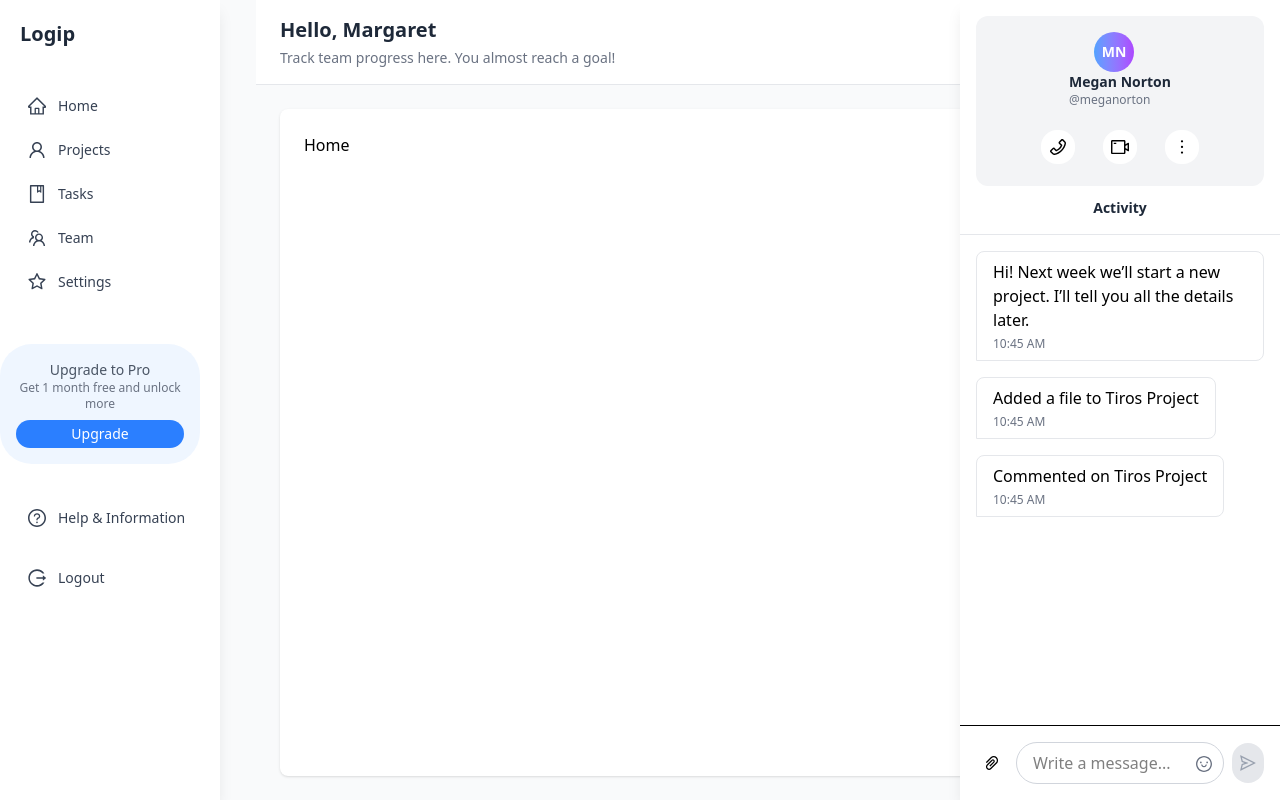
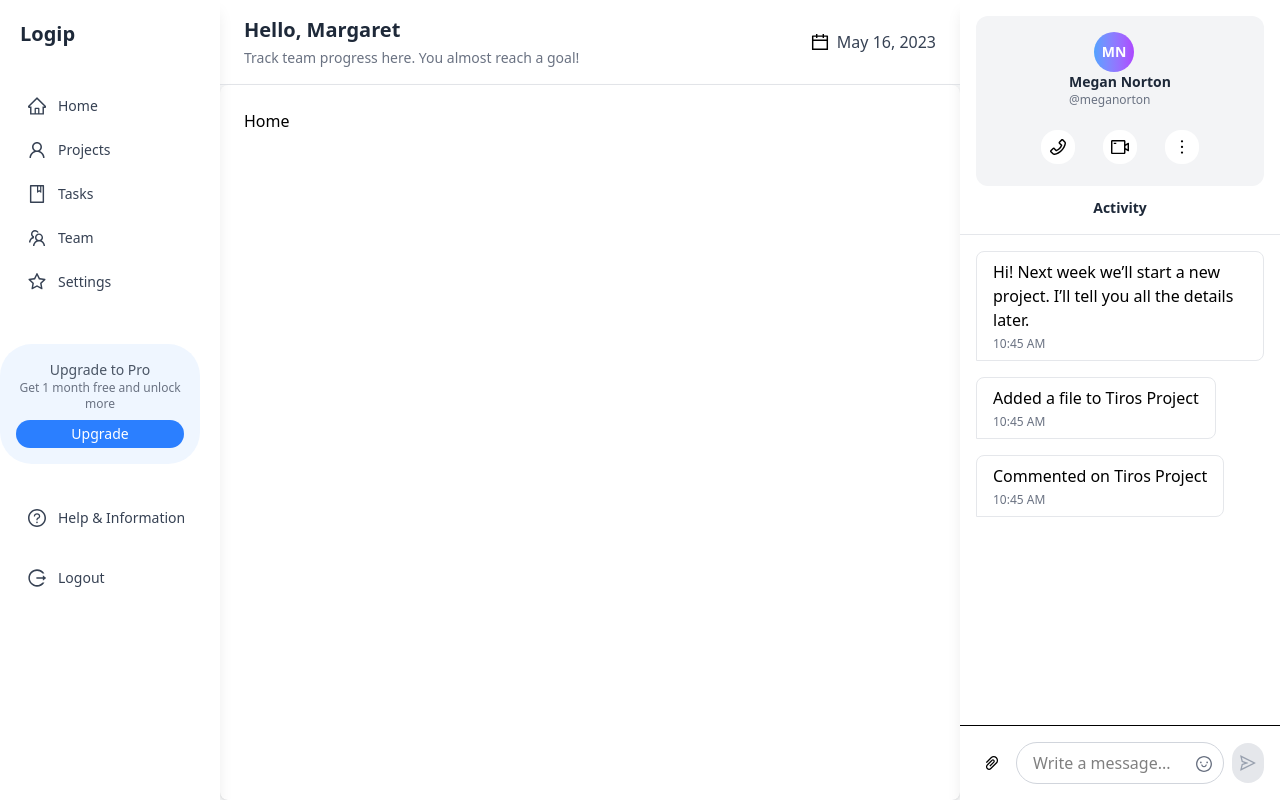
Before and after one commit to ChidiebereMichael18/test, a React (Vite) app: page /dashboard in a window 1280 px wide. Built offline with nearby package versions, Linux system fonts and the light colour scheme.

Commit message:
layout fuckng done

```diff
--- a/src/components/layout/Activity.jsx
+++ b/src/components/layout/Activity.jsx
@@ -1,8 +1,9 @@
 import React from 'react';
 import ProfileCard from '../ui/ProfileCard';
 import ChatRoom from '../ui/ChatRoom';
+import { CloseOutlined } from '@ant-design/icons';
 
-const Activity = () => {
+const Activity = ({ onClose, isMobile }) => {
   const user = {
     name: "John Smith",
     initials: "JS",
@@ -11,6 +12,18 @@ const Activity = () => {
 
   return (
     <div className="w-80 bg-white shadow-lg fixed right-0 top-0 bottom-0 z-20 flex flex-col">
+      {/* Close button for mobile */}
+      {isMobile && (
+        <div className="p-4 border-b border-gray-200 flex justify-between items-center bg-white">
+          <span className="font-semibold text-gray-800">Activity</span>
+          <button
+            onClick={onClose}
+            className="p-1 rounded-full hover:bg-gray-100 transition-colors"
+          >
+            <CloseOutlined className="text-gray-600 text-lg" />
+          </button>
+        </div>
+      )}
       <ProfileCard user={user} />
       <ChatRoom />
     </div>
--- a/src/components/layout/DashboardLayout.jsx
+++ b/src/components/layout/DashboardLayout.jsx
@@ -4,7 +4,7 @@ import Header from './Header';
 import Sidebar from './Sidebar';
 import Activity from './Activity';
 import { useSidebar } from '../../context/SidebarContext';
-import { MessageOutlined, CloseOutlined } from '@ant-design/icons';
+import { MessageOutlined } from '@ant-design/icons';
 
 const DashboardLayout = () => {
   const { collapsed, setCollapsed, isMobile } = useSidebar();
@@ -14,9 +14,12 @@ const DashboardLayout = () => {
     <div className="min-h-screen bg-gray-50 flex flex-col md:flex-row">
       <Sidebar />
 
-      {/* Main content area */}
-      <div className={`flex-1 flex flex-col transition-all duration-300 ${isMobile ? 'ml-0' : collapsed ? 'ml-0' : 'md:ml-64'}`}>
-        <Header />
+      {/* Main content area - ensure proper width calculation */}
+      <div className={`flex-1 flex flex-col w-full ${isMobile ? 'ml-0' : collapsed ? 'ml-0' : 'md:ml-55'}`}>
+        {/* Header with full width */}
+        <div className="w-full">
+          <Header />
+        </div>
 
         {/* Mobile activity toggle button */}
         {isMobile && (
@@ -28,45 +31,42 @@ const DashboardLayout = () => {
           </button>
         )}
 
-        <main className="flex-1 p-4 md:p-6">
-          <div className="bg-white rounded-lg shadow-sm p-4 md:p-6 min-h-full">
+        <main className="flex-1  w-full">
+          <div className="bg-white rounded-lg shadow-sm p-4 md:p-6 min-h-full w-full">
             <Outlet />
           </div>
         </main>
       </div>
 
-      {/* Activity bar - hidden on mobile by default, shown when toggled */}
-      <div className={`${isMobile ? (activityOpen ? 'fixed inset-0 z-40' : 'hidden') : 'block'}`}>
-        {isMobile && activityOpen && (
-          <div className="absolute top-0 right-0 z-50 h-full w-full bg-white">
-            {/* Close drawer header */}
-            <div className="p-4 border-b border-gray-200 flex justify-between items-center bg-white">
-              <span className="font-semibold text-gray-800">Activity</span>
-              <button
-                onClick={() => setActivityOpen(false)}
-                className="p-1 rounded-full hover:bg-gray-100 transition-colors"
-              >
-                <CloseOutlined className="text-gray-600 text-lg" />
-              </button>
-            </div>
-            <Activity />
+      {/* Activity bar - only visible on desktop by default */}
+      {!isMobile && (
+        <div className="w-80">
+          <Activity isMobile={false} />
+        </div>
+      )}
+
+      {/* Mobile Activity drawer */}
+      {isMobile && activityOpen && (
+        <div className="fixed inset-0 z-40">
+          <div className="absolute top-0 right-0 z-50 h-full w-4/5 bg-white shadow-xl">
+            <Activity
+              isMobile={true}
+              onClose={() => setActivityOpen(false)}
+            />
           </div>
-        )}
-        {!isMobile && <Activity />}
-      </div>
+          {/* Overlay to close drawer */}
+          <div
+            className="fixed inset-0 bg-black/50 z-40"
+            onClick={() => setActivityOpen(false)}
+          />
+        </div>
+      )}
 
-      {/* Overlays */}
+      {/* Sidebar overlay */}
       {isMobile && !collapsed && (
         <div
           className="fixed inset-0 bg-black/50 z-30"
           onClick={() => setCollapsed(true)}
-        />
-      )}
-
-      {isMobile && activityOpen && (
-        <div
-          className="fixed inset-0 bg-black/50 z-30 md:hidden"
-          onClick={() => setActivityOpen(false)}
         />
       )}
     </div>
```
